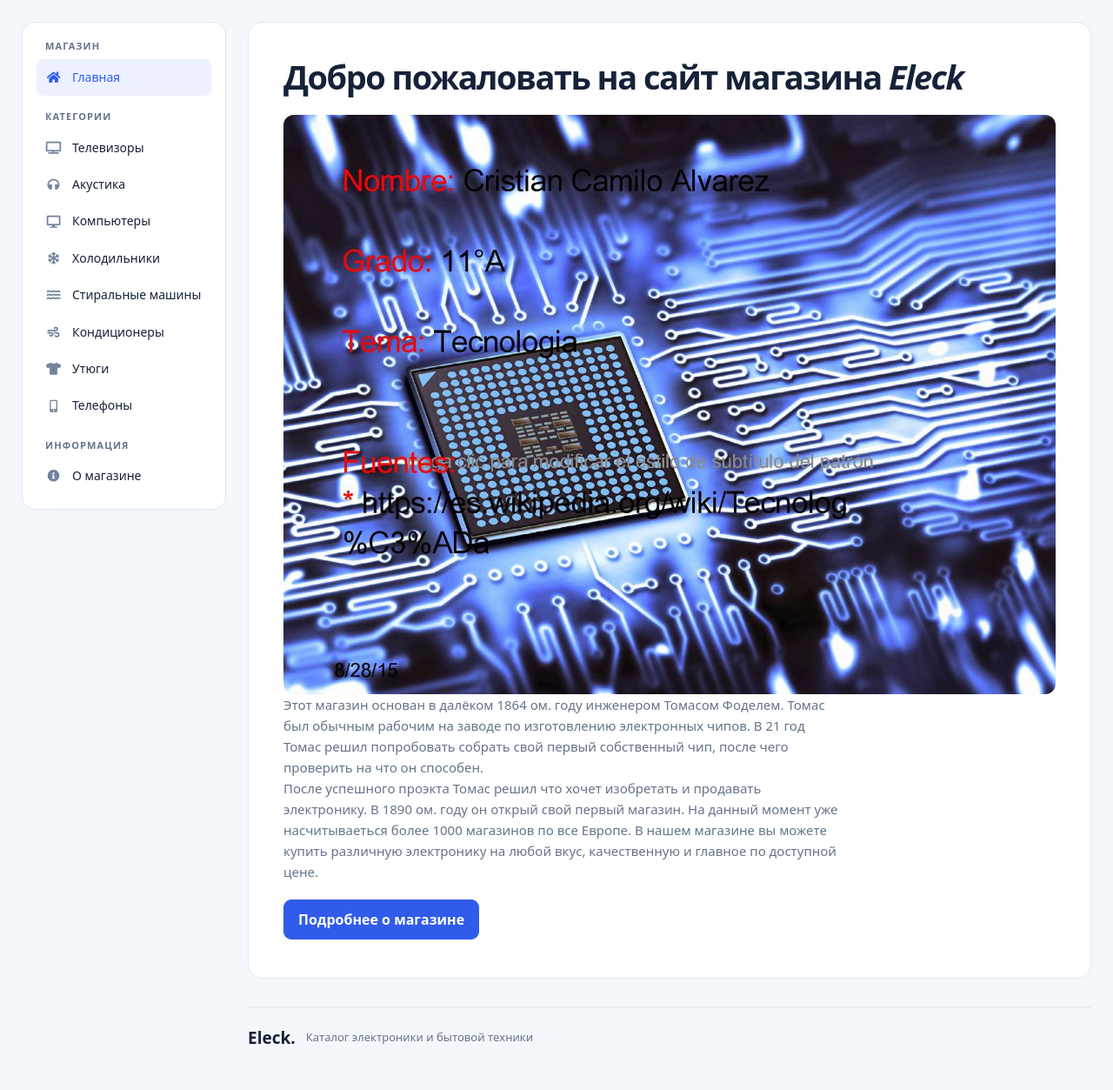
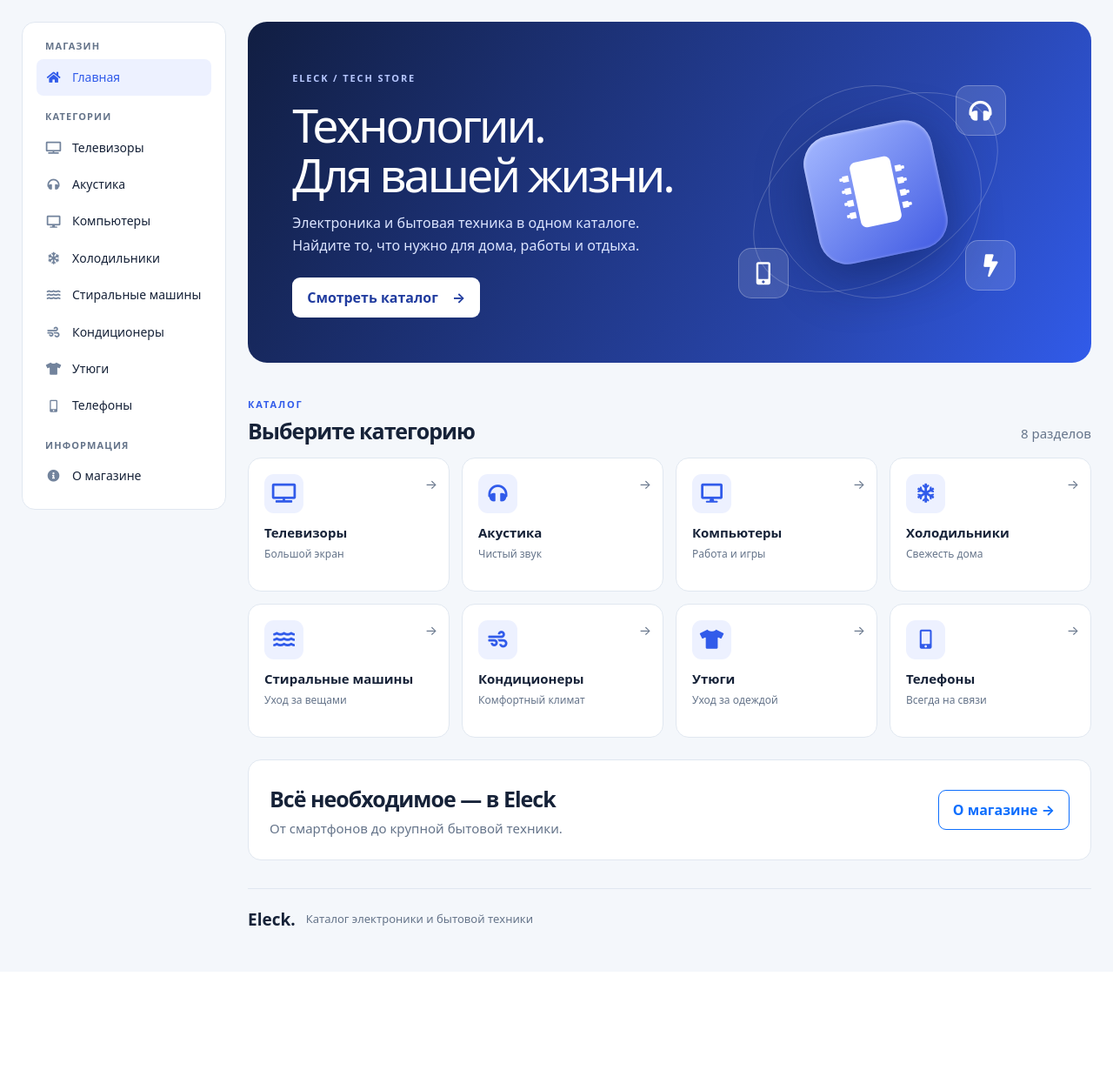
Before and after one commit to Denis-create-boop/django-project, a Django app: page / in a window 1280 px wide. Shown: the part 81-1334 px from the top of the page at 87% size. After the commit the page ends 1145 px from the top, so only its background shows below. Run offline with Django 5.2, Linux system fonts and the light colour scheme; some libraries are stand-ins or nearby versions.

Commit message:
Redesign Eleck storefront: main/templates/main/index.html

```diff
--- a/main/templates/main/index.html
+++ b/main/templates/main/index.html
@@ -1,19 +1,14 @@
 {% extends 'main/base.html' %}
-{% load static %}
-
-{% block title %}Главная страница{% endblock %}
-
+{% block title %}Главная{% endblock %}
 {% block content %}
-   <div class="features">
-    <h3>Добро пожаловать на сайт магазина <i>Eleck</i></h3>
-    <img src="{% static 'main/img/p1.jpg' %}" alt="img" height="450" width="1000">
-    <p>Этот магазин основан в далёком 1864 ом. году инженером Томасом Фоделем. Томас был обычным рабочим на заводе по изготовлению электронных
-        чипов. В 21 год Томас решил попробовать собрать свой первый собственный чип, после чего проверить на что он способен.<br>
-        После успешного проэкта Томас решил что хочет изобретать и продавать электронику. В 1890 ом. году он открый свой первый магазин.
-        На данный момент уже насчитываеться более 1000 магазинов по все Европе.
-        В нашем магазине вы можете купить различную электронику на любой вкус, качественную и главное по доступной цене.
-    </p>
-    <a href="{% url 'about' %}"><button class="btn btn-primary">Подробнее о магазине</button></a>
-   </div>
-
+<section class="hero"><div class="hero-copy"><span class="eyebrow">ELECK / TECH STORE</span><h1>Технологии.<br>Для вашей жизни.</h1><p>Электроника и бытовая техника в одном каталоге. Найдите то, что нужно для дома, работы и отдыха.</p><a class="btn hero-button" href="#catalog">Смотреть каталог <span>→</span></a></div><div class="hero-art" aria-hidden="true"><div class="orbit orbit-one"></div><div class="orbit orbit-two"></div><div class="device"><i class="fas fa-microchip"></i></div><span class="sat sat-one"><i class="fas fa-headphones"></i></span><span class="sat sat-two"><i class="fas fa-mobile-alt"></i></span><span class="sat sat-three"><i class="fas fa-bolt"></i></span></div></section>
+<section id="catalog"><div class="section-head"><div><span class="eyebrow dark">КАТАЛОГ</span><h2>Выберите категорию</h2></div><span class="muted">8 разделов</span></div><div class="category-grid"><a class="category" href="{% url 'tv_home' %}"><span class="category-icon"><i class="fas fa-tv"></i></span><strong>Телевизоры</strong><small>Большой экран</small><span class="arrow">→</span></a>
+<a class="category" href="{% url 'muse_home' %}"><span class="category-icon"><i class="fas fa-headphones"></i></span><strong>Акустика</strong><small>Чистый звук</small><span class="arrow">→</span></a>
+<a class="category" href="{% url 'comp_home' %}"><span class="category-icon"><i class="fas fa-desktop"></i></span><strong>Компьютеры</strong><small>Работа и игры</small><span class="arrow">→</span></a>
+<a class="category" href="{% url 'fridge_home' %}"><span class="category-icon"><i class="fas fa-snowflake"></i></span><strong>Холодильники</strong><small>Свежесть дома</small><span class="arrow">→</span></a>
+<a class="category" href="{% url 'wash_home' %}"><span class="category-icon"><i class="fas fa-water"></i></span><strong>Стиральные машины</strong><small>Уход за вещами</small><span class="arrow">→</span></a>
+<a class="category" href="{% url 'conditioner_home' %}"><span class="category-icon"><i class="fas fa-wind"></i></span><strong>Кондиционеры</strong><small>Комфортный климат</small><span class="arrow">→</span></a>
+<a class="category" href="{% url 'utug_home' %}"><span class="category-icon"><i class="fas fa-tshirt"></i></span><strong>Утюги</strong><small>Уход за одеждой</small><span class="arrow">→</span></a>
+<a class="category" href="{% url 'phone_home' %}"><span class="category-icon"><i class="fas fa-mobile-alt"></i></span><strong>Телефоны</strong><small>Всегда на связи</small><span class="arrow">→</span></a></div></section>
+<section class="about-strip"><div><h2>Всё необходимое — в Eleck</h2><p>От смартфонов до крупной бытовой техники.</p></div><a class="btn btn-outline-primary" href="{% url 'about' %}">О магазине →</a></section>
 {% endblock %}
```
